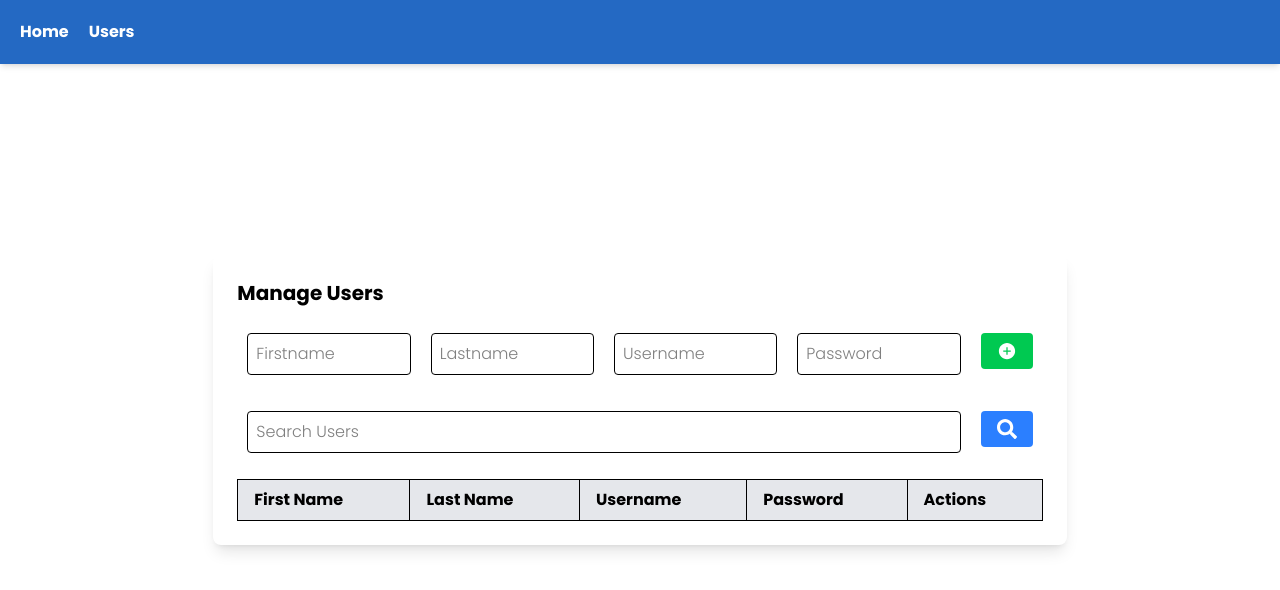
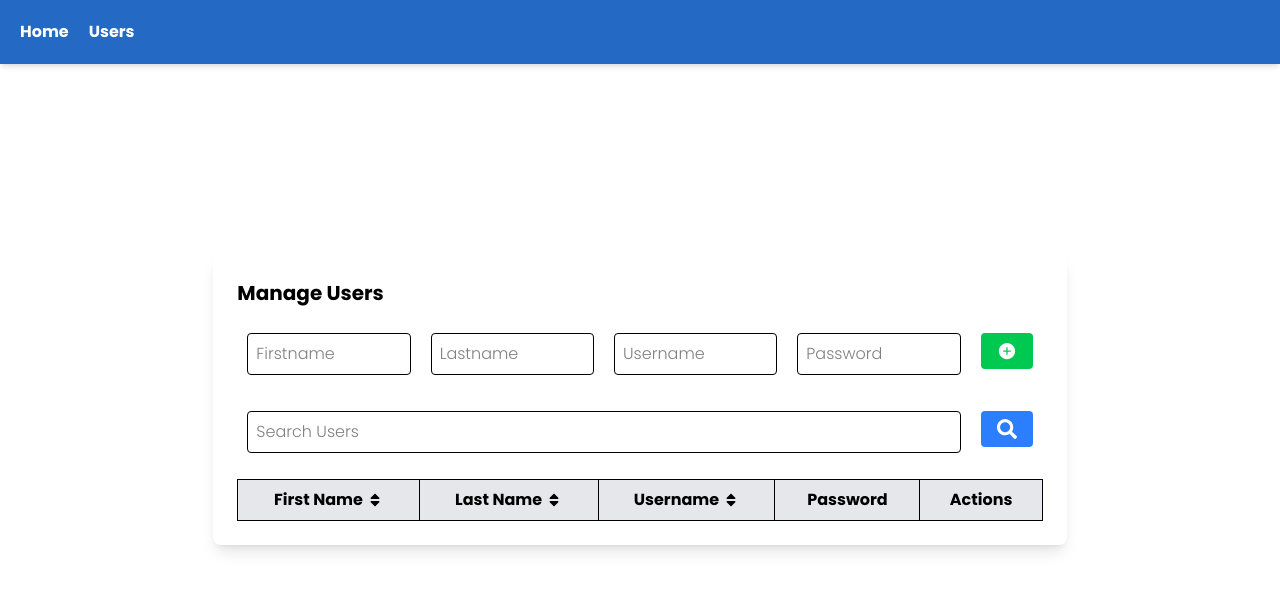
Before and after one commit to lightdarkmaster/typescript-user-management, a React (Vite) app: page /dashboard in a window 1280 px wide. Shown: the top 590 px of the page. Built offline with nearby package versions, Linux system fonts and the light colour scheme; a web font is replaced by a local one.

Commit message:
Add sorting icon

```diff
--- a/src/Dashboard.tsx
+++ b/src/Dashboard.tsx
@@ -7,8 +7,8 @@ import { FaSearch } from "react-icons/fa";
 import { FiEdit } from "react-icons/fi";
 import { MdDelete } from "react-icons/md";
 import { FaEye } from "react-icons/fa";
-
-
+import { IoSaveSharp } from "react-icons/io5";
+import { FaSort } from "react-icons/fa";
 
 const Dashboard: React.FC<Properties> = ({ users, setUsers }) => {
   const [username, setUsername] = useState("");
@@ -56,7 +56,6 @@ const Dashboard: React.FC<Properties> = ({ users, setUsers }) => {
     setUsers(users.filter((user) => user.username !== username));
     Swal.fire("Deleted", "User has been removed", "success");
   };
-
 
   const viewDetails = (user: { username: string; firstname: string }) => {
     Swal.fire({
@@ -129,9 +128,10 @@ const Dashboard: React.FC<Properties> = ({ users, setUsers }) => {
             {editingUser ? (
               <button
                 onClick={updateUser}
-                className="bg-yellow-500 text-white px-4 py-2 rounded hover:bg-yellow-600 cursor-pointer"
+                className="bg-yellow-500 text-white px-4 h-[45px] rounded hover:bg-yellow-600 cursor-pointer"
               >
-                Save Changes
+                <IoSaveSharp className="w-fit h-fit bg" />
+                {}
               </button>
             ) : (
               <button
@@ -161,13 +161,34 @@ const Dashboard: React.FC<Properties> = ({ users, setUsers }) => {
           <table className="w-full border-collapse border text-left">
             <thead>
               <tr className="bg-gray-200">
-                <th className="border px-4 py-2">First Name</th>
-                <th className="border px-4 py-2">Last Name</th>
-                <th className="border px-4 py-2">Username</th>
-                <th className="border px-4 py-2">Password</th>
-                <th className="border px-4 py-2">Actions</th>
+                <th className="border px-4 py-2 text-center">
+                  <div className="flex justify-center items-center gap-1">
+                    First Name <FaSort className="cursor-pointer" />
+                  </div>
+                </th>
+                <th className="border px-4 py-2 text-center">
+                  <div className="flex justify-center items-center gap-1">
+                    Last Name <FaSort className="cursor-pointer"/>
+                  </div>
+                </th>
+                <th className="border px-4 py-2 text-center">
+                  <div className="flex justify-center items-center gap-1">
+                    Username <FaSort className="cursor-pointer"/>
+                  </div>
+                </th>
+                <th className="border px-4 py-2 text-center">
+                  <div className="flex justify-center items-center gap-1">
+                    Password
+                  </div>
+                </th>
+                <th className="border px-4 py-2 text-center">
+                  <div className="flex justify-center items-center gap-1">
+                    Actions
+                  </div>
+                </th>
               </tr>
             </thead>
+
             <tbody className="justify-evenly">
               {filteredUsers.map((user) => (
                 <tr key={user.username} className="border justify-between">
@@ -179,7 +200,7 @@ const Dashboard: React.FC<Properties> = ({ users, setUsers }) => {
                     <span className="w-fit h-fit">
                       <button
                         onClick={() => togglePasswordVisibility(user.username)}
-                        className="ml-2 text-blue-500 hover:underline"
+                        className="ml-2 text-blue-500 hover:underline cursor-pointer"
                       >
                         {showPasswords[user.username] ? "Hide" : "Show"}
                       </button>
@@ -210,7 +231,7 @@ const Dashboard: React.FC<Properties> = ({ users, setUsers }) => {
                       onClick={() => viewDetails}
                       className="bg-yellow-500 text-white px-3 py-1 rounded hover:bg-yellow-600 cursor-pointer"
                     >
-                      <FaEye  className="w-5 h-5 bg" />
+                      <FaEye className="w-5 h-5 bg" />
                       {}
                     </button>
                   </td>
```
